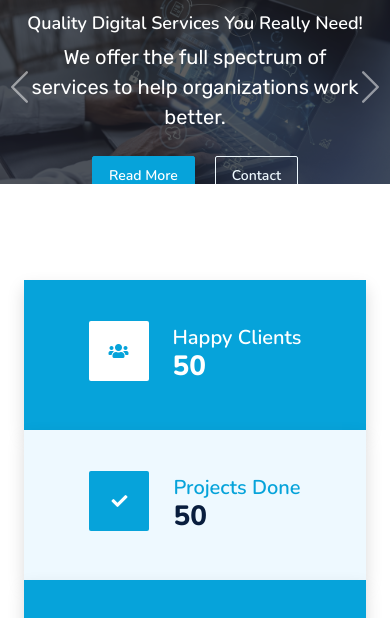
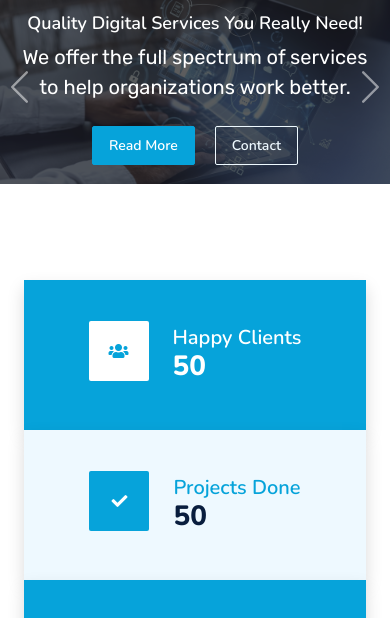
Before and after one commit to benstonck/RedSkyWebsite, a plain HTML site: page index.html in a window 390 px wide. Shown: the part 103-721 px from the top of the page. Drawn offline with nearby package versions, Linux system fonts and the light colour scheme.

Commit message:
Update debug.css

```diff
--- a/css/debug.css
+++ b/css/debug.css
@@ -216,7 +216,7 @@
 /* carosel  */
 @media (max-width: 767px) {
     .carousel-caption {
-        padding: 10px;
+/*         padding: 10px; */
         text-align: center;
     }
 
@@ -238,5 +238,6 @@
     .carousel-caption .btn {
         padding: 0.5rem 1rem;
         font-size: 0.875rem;
+	 margin-bottom: 30px;
     }
 }
```
